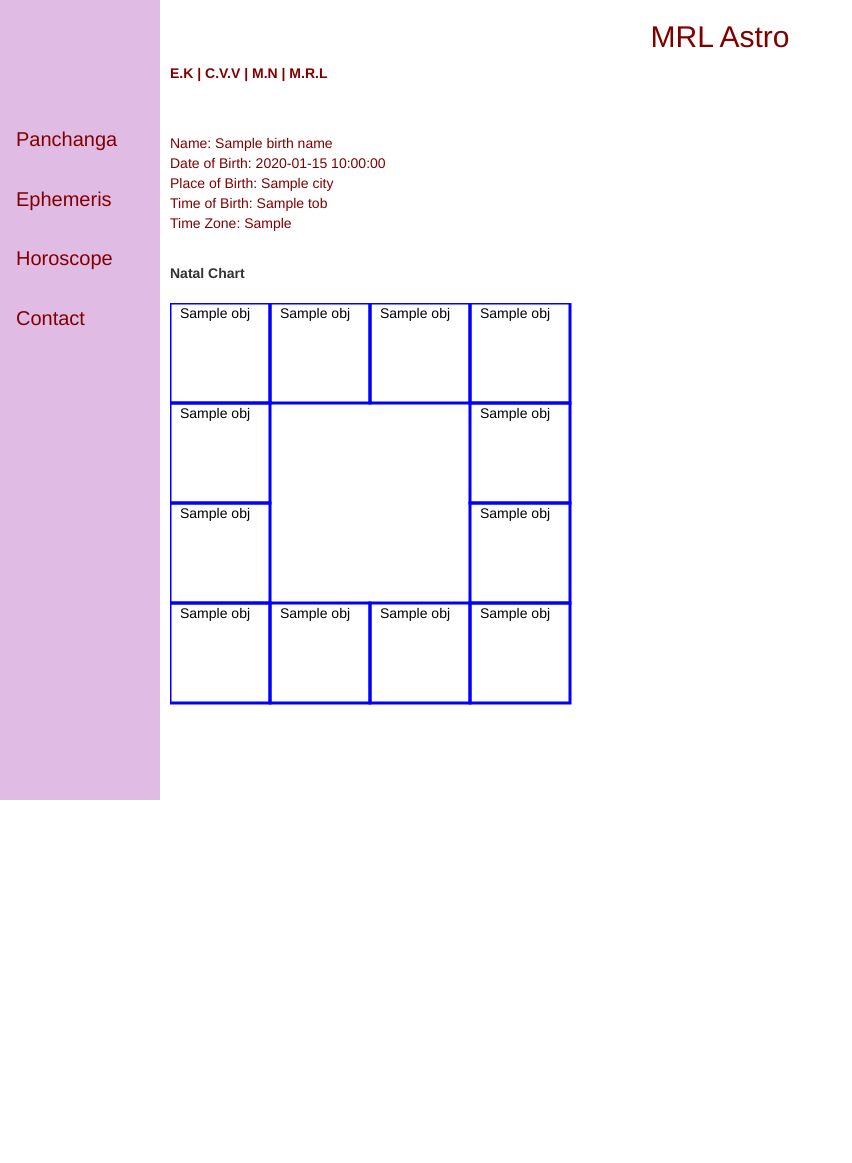
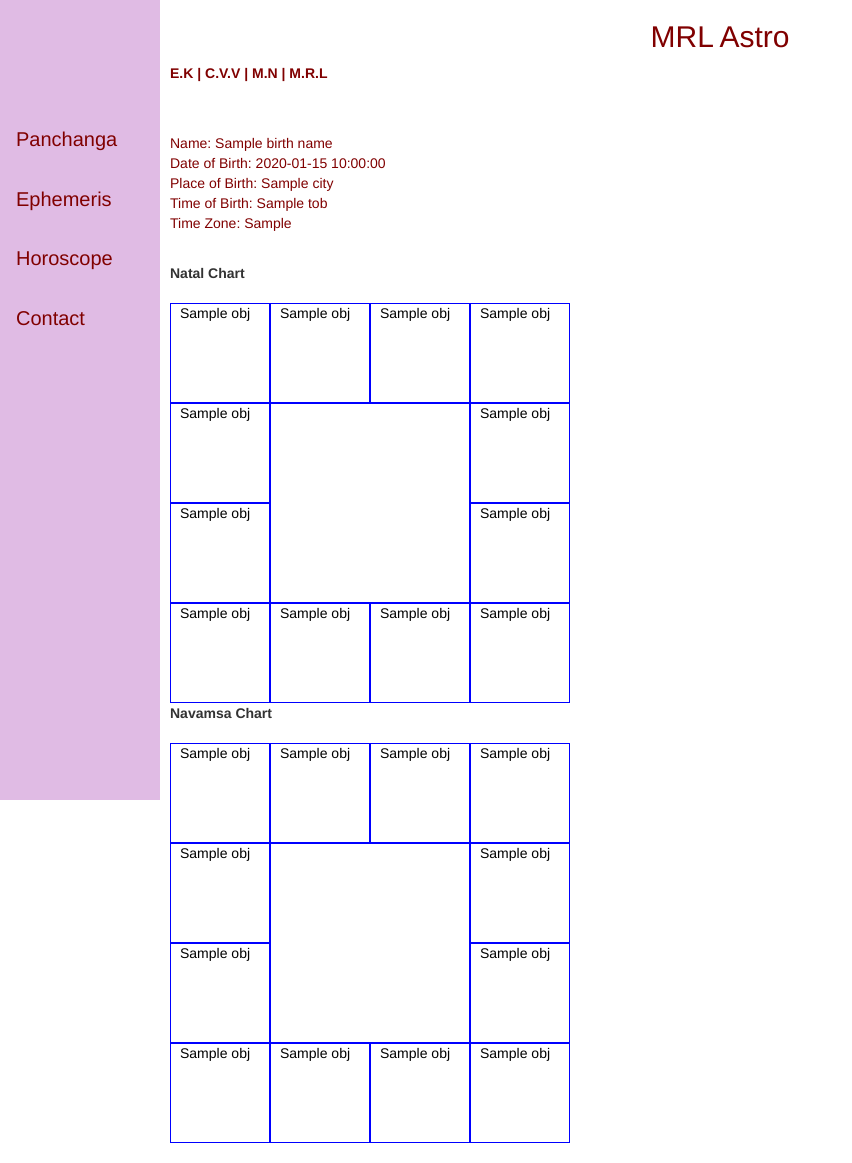
Before and after one commit to krishnakanthpps/MRLAstro, a Flask app: template templates/display_chart.html in a window 1280 px wide. Shown: the whole page, without its empty margins (0-852 px from the left). Before the commit the page ends 800 px from the top, so only its background shows below. Run offline with Flask 2, Linux system fonts and the light colour scheme; the template is opened without the code that fills it: most values are stand-ins (such as "Sample title", 1, 10 or a date in 2020); some libraries are stand-ins or nearby versions.

Commit message:
added navamsa chart

```diff
--- a/app.py
+++ b/app.py
@@ -16,10 +16,10 @@ def index():
 	return '<h1>Hello, {}!</h1>'.format(name)
 
 #Chart creation page
-@app.route('/enterdetails', methods=['GET'])
-def enterdetails():
+@app.route('/horoscope', methods=['GET'])
+def horoscope():
 	#shows horoscope details entry form
-	return render_template('enterdetails.html')
+	return render_template('enter_details.html')
 
 # Display the chart
 @app.route('/showchart', methods=['GET','POST'])
@@ -30,6 +30,7 @@ def showchart():
 	country = request.form['country']
 	city = request.form['city']
 	state = request.form['state']
+	city_lat, city_lon = get_lat_lon(city)
 
 	#generate dob in yyyy/mm/dd format
 	day = request.form['dob_day']
@@ -49,28 +50,37 @@ def showchart():
 	#tz = '+05:30'
 
 	#get all the planetary and house positions for loc without formatting
-	planets_dict, houses_dict = calc_allpos(dob, tob, city, tz)
+	planets_dict, houses_dict, planets_dict_lon_only = calc_allpos(dob, tob, city, tz)
 
 	#Get objects per each zodiac sign
 	zs_list = ['Aries', 'Taurus', 'Gemini', 'Cancer', 'Leo', 'Virgo', 'Libra', 'Scorpio', 'Sagittarius', 'Capricorn', 'Aquarius', 'Pisces']
 
 	p_and_h_dict = {}
+	navamsa_dict = {}
 
 	#Generate dict for jinja2 with planets, houses and their positions
 	for sign in zs_list:
 		p_and_h_dict[sign] = getPrintableObjects(sign, planets_dict, houses_dict)
 
+	#Returns dict with keys = zodiac sign; value = list of planets in that navamsa
+	for sign in zs_list:
+		navamsa_dict[sign] = navamsa_from_long(sign, planets_dict_lon_only)
+
+
 	## DEBUG ##
-	city_lat, city_lon = get_lat_lon(city)
+	print("############PRINTING NAVAMSA DICT###########")
+	print(navamsa_dict)
+	print("###########################################")
+
 	print("Name: "+birth_name)
 	print("DOB: "+dob)
 	print("City: "+city+" "+str(city_lat)+" "+str(city_lon))
 	print("Time: "+str(tob))
 	print("Timezone: "+tz)
-	print("############# P, H POSITIONS ##########")
-	print(p_and_h_dict)
+	#print("############# P, H POSITIONS ##########")
+	#print(p_and_h_dict)
 
-	return render_template('display_chart.html', birth_name=birth_name, dob=dob, city=city, tob=tob, tz=tz, p_and_h_dict=p_and_h_dict, planets_dict=planets_dict, houses_dict=houses_dict)
+	return render_template('display_chart.html', birth_name=birth_name, dob=dob, city=city, tob=tob, tz=tz, p_and_h_dict=p_and_h_dict, planets_dict=planets_dict, houses_dict=houses_dict, navamsa_dict=navamsa_dict)
 
 #Displays current planetary positions
 @app.route('/ephemeris')
--- a/templates/display_chart.html
+++ b/templates/display_chart.html
@@ -101,9 +101,9 @@ Time Zone: {{ tz }}
 <b>Natal Chart</b>
 <br>
 <br>
-<svg width="800" height="800">
+<svg width="400" height="400">
   <!-- pi, ar, ta, ge -->
-  <rect id="pi" x="0" y="0" width="100" height="100" stroke="blue" fill="transparent" stroke-width="3"/>
+  <rect id="pi" x="0" y="0" width="100" height="100" stroke="blue" fill="transparent" stroke-width="2"/>
 
       {% set count = namespace(value=15) %}
       {% for obj in p_and_h_dict['Pisces'] %}
@@ -111,21 +111,21 @@ Time Zone: {{ tz }}
           {% set count.value = count.value + 15 %}
         {% endfor %}
 
-  <rect x="100" y="0" width="100" height="100" stroke="blue" fill="transparent" stroke-width="3"/>
+  <rect x="100" y="0" width="100" height="100" stroke="blue" fill="transparent" stroke-width="2"/>
             {% set count = namespace(value=15) %}
       {% for obj in p_and_h_dict['Aries'] %}
           <text x="110" y="{{ count.value }}">{{ obj }}</text>
           {% set count.value = count.value + 15 %}
         {% endfor %}
 
-  <rect x="200" y="0" width="100" height="100" stroke="blue" fill="transparent" stroke-width="3"/>
+  <rect x="200" y="0" width="100" height="100" stroke="blue" fill="transparent" stroke-width="2"/>
       {% set count = namespace(value=15) %}
       {% for obj in p_and_h_dict['Taurus'] %}
           <text x="210" y="{{ count.value }}">{{ obj }}</text>
           {% set count.value = count.value + 15 %}
         {% endfor %}
 
-  <rect x="300" y="0" width="100" height="100" stroke="blue" fill="transparent" stroke-width="3"/>
+  <rect x="300" y="0" width="100" height="100" stroke="blue" fill="transparent" stroke-width="2"/>
       {% set count = namespace(value=15) %}
       {% for obj in p_and_h_dict['Gemini'] %}
           <text x="310" y="{{ count.value }}">{{ obj }}</text>
@@ -133,21 +133,21 @@ Time Zone: {{ tz }}
         {% endfor %}
 
   <!-- aq, cn, cp, le -->
-  <rect x="0" y="100" width="100" height="100" stroke="blue" fill="transparent" stroke-width="3"/>
+  <rect x="0" y="100" width="100" height="100" stroke="blue" fill="transparent" stroke-width="2"/>
       {% set count = namespace(value=115) %}
       {% for obj in p_and_h_dict['Aquarius'] %}
           <text x="10" y="{{ count.value }}">{{ obj }}</text>
           {% set count.value = count.value + 15 %}
         {% endfor %}
 
-  <rect x="300" y="100" width="100" height="100" stroke="blue" fill="transparent" stroke-width="3"/>
+  <rect x="300" y="100" width="100" height="100" stroke="blue" fill="transparent" stroke-width="2"/>
         {% set count = namespace(value=115) %}
       {% for obj in p_and_h_dict['Cancer'] %}
           <text x="310" y="{{ count.value }}">{{ obj }}</text>
           {% set count.value = count.value + 15 %}
         {% endfor %}
 
-  <rect x="0" y="200" width="100" height="100" stroke="blue" fill="transparent" stroke-width="3"/>
+  <rect x="0" y="200" width="100" height="100" stroke="blue" fill="transparent" stroke-width="2"/>
       {% set count = namespace(value=215) %}
       {% for obj in p_and_h_dict['Capricorn'] %}
           <text x="10" y="{{ count.value }}">{{ obj }}</text>
@@ -155,7 +155,7 @@ Time Zone: {{ tz }}
         {% endfor %}
 
 
-  <rect x="300" y="200" width="100" height="100" stroke="blue" fill="transparent" stroke-width="3"/>
+  <rect x="300" y="200" width="100" height="100" stroke="blue" fill="transparent" stroke-width="2"/>
       {% set count = namespace(value=215) %}
       {% for obj in p_and_h_dict['Leo'] %}
           <text x="310" y="{{ count.value }}">{{ obj }}</text>
@@ -163,28 +163,28 @@ Time Zone: {{ tz }}
         {% endfor %}
 
   <!--sg, sc, lib, vi-->
-  <rect x="0" y="300" width="100" height="100" stroke="blue" fill="transparent" stroke-width="3"/>
+  <rect x="0" y="300" width="100" height="100" stroke="blue" fill="transparent" stroke-width="2"/>
       {% set count = namespace(value=315) %}
       {% for obj in p_and_h_dict['Sagittarius'] %}
           <text x="10" y="{{ count.value }}">{{ obj }}</text>
           {% set count.value = count.value + 15 %}
         {% endfor %}
 
-  <rect x="100" y="300" width="100" height="100" stroke="blue" fill="transparent" stroke-width="3"/>
+  <rect x="100" y="300" width="100" height="100" stroke="blue" fill="transparent" stroke-width="2"/>
       {% set count = namespace(value=315) %}
       {% for obj in p_and_h_dict['Scorpio'] %}
           <text x="110" y="{{ count.value }}">{{ obj }}</text>
           {% set count.value = count.value + 15 %}
         {% endfor %}
 
-  <rect x="200" y="300" width="100" height="100" stroke="blue" fill="transparent" stroke-width="3"/>
+  <rect x="200" y="300" width="100" height="100" stroke="blue" fill="transparent" stroke-width="2"/>
       {% set count = namespace(value=315) %}
       {% for obj in p_and_h_dict['Libra'] %}
           <text x="210" y="{{ count.value }}">{{ obj }}</text>
           {% set count.value = count.value + 15 %}
         {% endfor %}
 
-  <rect x="300" y="300" width="100" height="100" stroke="blue" fill="transparent" stroke-width="3"/>
+  <rect x="300" y="300" width="100" height="100" stroke="blue" fill="transparent" stroke-width="2"/>
       {% set count = namespace(value=315) %}
       {% for obj in p_and_h_dict['Virgo'] %}
           <text x="310" y="{{ count.value }}">{{ obj }}</text>
@@ -193,7 +193,108 @@ Time Zone: {{ tz }}
 
 </svg>
 
+<!-- NAVAMSA CHART STARTING HERE-->
+
+<br>
+<b>Navamsa Chart</b>
+<br>
+<br>
+<svg width="400" height="400">
+
+<rect id="pi" x="0" y="0" width="100" height="100" stroke="blue" fill="transparent" stroke-width="2"/>
+
+      {% set count = namespace(value=15) %}
+      {% for obj in navamsa_dict['Pisces'] %}
+          <text x="10" y="{{ count.value }}">{{ obj }}</text>
+          {% set count.value = count.value + 15 %}
+        {% endfor %}
+
+  <rect x="100" y="0" width="100" height="100" stroke="blue" fill="transparent" stroke-width="2"/>
+            {% set count = namespace(value=15) %}
+      {% for obj in navamsa_dict['Aries'] %}
+          <text x="110" y="{{ count.value }}">{{ obj }}</text>
+          {% set count.value = count.value + 15 %}
+        {% endfor %}
+
+  <rect x="200" y="0" width="100" height="100" stroke="blue" fill="transparent" stroke-width="2"/>
+      {% set count = namespace(value=15) %}
+      {% for obj in navamsa_dict['Taurus'] %}
+          <text x="210" y="{{ count.value }}">{{ obj }}</text>
+          {% set count.value = count.value + 15 %}
+        {% endfor %}
+
+  <rect x="300" y="0" width="100" height="100" stroke="blue" fill="transparent" stroke-width="2"/>
+      {% set count = namespace(value=15) %}
+      {% for obj in navamsa_dict['Gemini'] %}
+          <text x="310" y="{{ count.value }}">{{ obj }}</text>
+          {% set count.value = count.value + 15 %}
+        {% endfor %}
+
+  <!-- aq, cn, cp, le -->
+  <rect x="0" y="100" width="100" height="100" stroke="blue" fill="transparent" stroke-width="2"/>
+      {% set count = namespace(value=115) %}
+      {% for obj in navamsa_dict['Aquarius'] %}
+          <text x="10" y="{{ count.value }}">{{ obj }}</text>
+          {% set count.value = count.value + 15 %}
+        {% endfor %}
+
+  <rect x="300" y="100" width="100" height="100" stroke="blue" fill="transparent" stroke-width="2"/>
+        {% set count = namespace(value=115) %}
+      {% for obj in navamsa_dict['Cancer'] %}
+          <text x="310" y="{{ count.value }}">{{ obj }}</text>
+          {% set count.value = count.value + 15 %}
+        {% endfor %}
+
+  <rect x="0" y="200" width="100" height="100" stroke="blue" fill="transparent" stroke-width="2"/>
+      {% set count = namespace(value=215) %}
+      {% for obj in navamsa_dict['Capricorn'] %}
+          <text x="10" y="{{ count.value }}">{{ obj }}</text>
+          {% set count.value = count.value + 15 %}
+        {% endfor %}
+
+
+  <rect x="300" y="200" width="100" height="100" stroke="blue" fill="transparent" stroke-width="2"/>
+      {% set count = namespace(value=215) %}
+      {% for obj in navamsa_dict['Leo'] %}
+          <text x="310" y="{{ count.value }}">{{ obj }}</text>
+          {% set count.value = count.value + 15 %}
+        {% endfor %}
+
+  <!--sg, sc, lib, vi-->
+  <rect x="0" y="300" width="100" height="100" stroke="blue" fill="transparent" stroke-width="2"/>
+      {% set count = namespace(value=315) %}
+      {% for obj in navamsa_dict['Sagittarius'] %}
+          <text x="10" y="{{ count.value }}">{{ obj }}</text>
+          {% set count.value = count.value + 15 %}
+        {% endfor %}
+
+  <rect x="100" y="300" width="100" height="100" stroke="blue" fill="transparent" stroke-width="2"/>
+      {% set count = namespace(value=315) %}
+      {% for obj in navamsa_dict['Scorpio'] %}
+          <text x="110" y="{{ count.value }}">{{ obj }}</text>
+          {% set count.value = count.value + 15 %}
+        {% endfor %}
+
+  <rect x="200" y="300" width="100" height="100" stroke="blue" fill="transparent" stroke-width="2"/>
+      {% set count = namespace(value=315) %}
+      {% for obj in navamsa_dict['Libra'] %}
+          <text x="210" y="{{ count.value }}">{{ obj }}</text>
+          {% set count.value = count.value + 15 %}
+        {% endfor %}
+
+  <rect x="300" y="300" width="100" height="100" stroke="blue" fill="transparent" stroke-width="2"/>
+      {% set count = namespace(value=315) %}
+      {% for obj in navamsa_dict['Virgo'] %}
+          <text x="310" y="{{ count.value }}">{{ obj }}</text>
+          {% set count.value = count.value + 15 %}
+        {% endfor %}
+
+</svg>
+<br>
+<br>
+
 </div>
+
 
 </body>
 
```
Also changed, not shown: funcs.py (+64 -11 lines), templates/enter_details.html (renamed from templates/enterdetails.html, +70 -10 lines).
